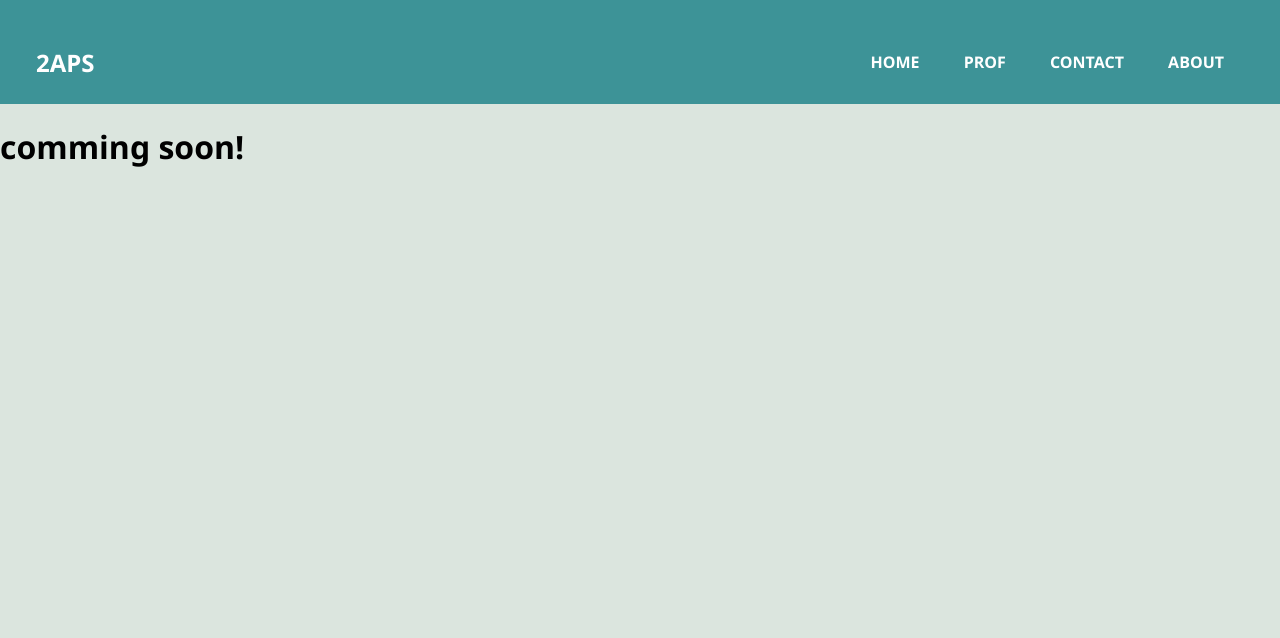
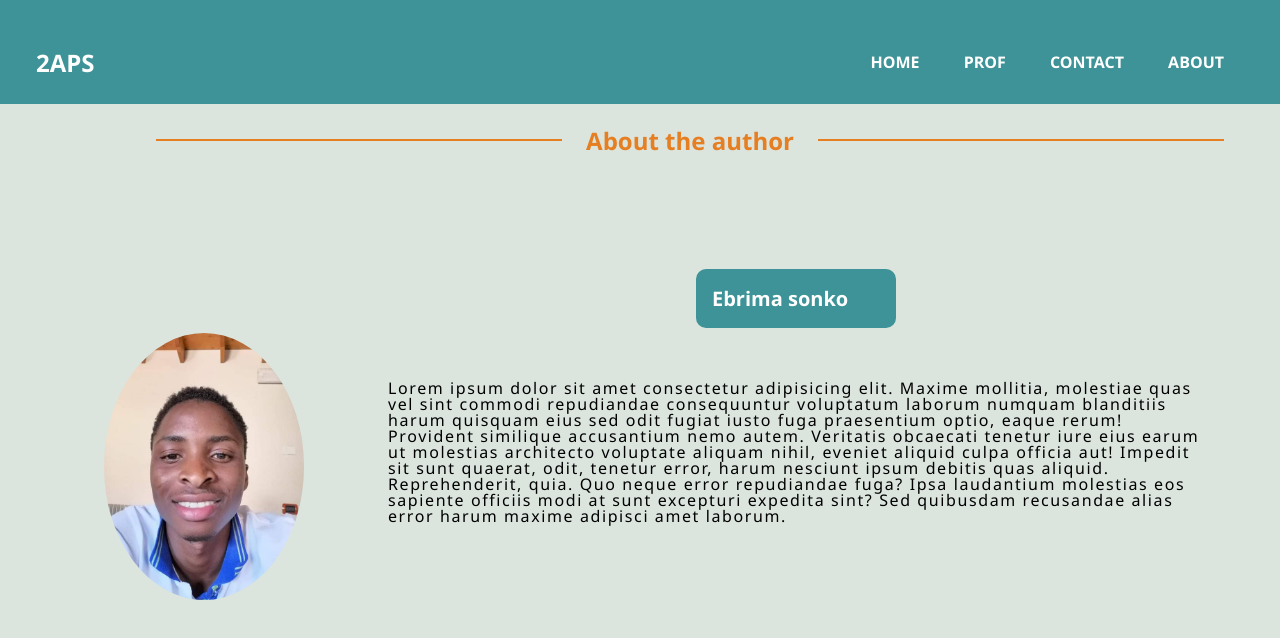
Before and after one commit to ibra188/clase-2aps, a plain HTML site: page about.html in a window 1280 px wide. Drawn offline with Linux system fonts and the light colour scheme.

```diff
--- a/about.html
+++ b/about.html
@@ -30,7 +30,32 @@
         </div>
     </nav>
 </header>
- <h1>comming soon!</h1>
+<section>
+    <h1>About the author</h1>
+</section>
+
+<section class="author-wrapper">
+    <div class="media">
+        <div class="media-illustration">
+            <img src="img/ibra-1.JPG" alt="foto di author" width="200px">
+        </div>
+        <div class="media-content">
+         <h2>Ebrima sonko</h2>
+         <p>
+            Lorem ipsum dolor sit amet consectetur adipisicing elit. Maxime mollitia,
+            molestiae quas vel sint commodi repudiandae consequuntur voluptatum laborum
+            numquam blanditiis harum quisquam eius sed odit fugiat iusto fuga praesentium
+            optio, eaque rerum! Provident similique accusantium nemo autem. Veritatis
+            obcaecati tenetur iure eius earum ut molestias architecto voluptate aliquam
+            nihil, eveniet aliquid culpa officia aut! Impedit sit sunt quaerat, odit,
+            tenetur error, harum nesciunt ipsum debitis quas aliquid. Reprehenderit,
+            quia. Quo neque error repudiandae fuga? Ipsa laudantium molestias eos
+            sapiente officiis modi at sunt excepturi expedita sint? Sed quibusdam
+            recusandae alias error harum maxime adipisci amet laborum.
+         </p>
+        </div>
+      </div>
+</section>
 <!--script.js files --->
 <script src="script.js"></script>
 </body>
--- a/style.css
+++ b/style.css
@@ -148,6 +148,10 @@ button{
     line-height: 1.2;
 }
 
+textarea{
+    height: 10rem;
+}
+
 label{
     display: block;
     margin-bottom: 0.5rem;
@@ -221,6 +225,51 @@ figcaption a{
     color: white;
     padding: 1rem 0 2rem 0;
 }
+section h1{
+    justify-content: center;
+    display: grid;
+    grid-template-columns: 1fr auto 1fr;
+    gap: 1em;
+    color: #e67e22;
+}
+section h1:before,
+h1:after{
+    color: #ffffff;
+    content: "";
+    border-top: 0.1em double #e67e22;
+    align-self: center;
+}
+
+ /** Section-about **/
+ .author-wrapper{
+    max-width:  1200px;
+    margin: 0 auto 5rem auto;
+    padding: 0 1rem;
+ }
+ .media-illustration img{
+    margin: 2em 3em auto;
+    border-radius: 50%;
+}
+
+ .media-content h2{
+   margin: 2rem auto;
+   width: 200px;
+   background-color: #3d9397;
+   color: #ffffff;
+   font-size: 20px;
+   padding: 16px;
+   border-radius: 10px;
+ }
+ p{
+    max-width: 100%;
+    padding: 20px;
+    line-height: 1rem;
+    letter-spacing: 0.1em;
+  }
+
+
+
+
 @media (min-width: 550px){
      /* display: flow-root clears the float!!!! max-width keeps the text line length shorter */
      .missiontext{
@@ -232,7 +281,7 @@ figcaption a{
          shape-outside: polygon(35.84% 94.87%, 34.64% 87.05%, 51.64% 4.06%, 55.1% 2.38%);
          max-height: 211px;
      }
-     section ul{
+     section ul, .media{
          display: flex;
          flex-flow: row wrap;
          justify-content: space-between;
@@ -252,7 +301,16 @@ figcaption a{
     figure img{
         object-position: 0;
     }
+
+    .media-illustration {
+        flex-basis: 20%;
+      }
+      .media-content {
+        flex-basis: 80%;
+      }
 }
+
+
 @media (min-width: 800px){
     section h1{
         margin-left: 100px;
@@ -265,18 +323,42 @@ figcaption a{
         object-position: 0;
     }
 
-
 }
 @media(min-width: 768px){
     #hero img{
         width: 1024%;
     }
+
+    .media{
+        display: flex;
+        flex-flow: row;
+        justify-content: center;
+        gap: 1em;
+    }
+    .media-illustration img {
+        margin-top: 6rem;
+    }
 }
+
+
 @media(min-width: 1440px){
     #hero img{
         width: 1440%;
     }
+    .author-wrapper{
+        max-width:  1200px;
+        margin: 0 auto 5rem auto;
+        padding: 0 1rem;
+     }
+    .media-illustration {
+        flex-basis: 10%;
+      }
+      .media-content {
+        flex-basis: 90%;
+      }
 }
+
+
 @media screen and (min-width: 600px){
     .nav__link{
         display: block;
```
Also changed, not shown: img/ibra-1.jpg (added), 3 other files.
